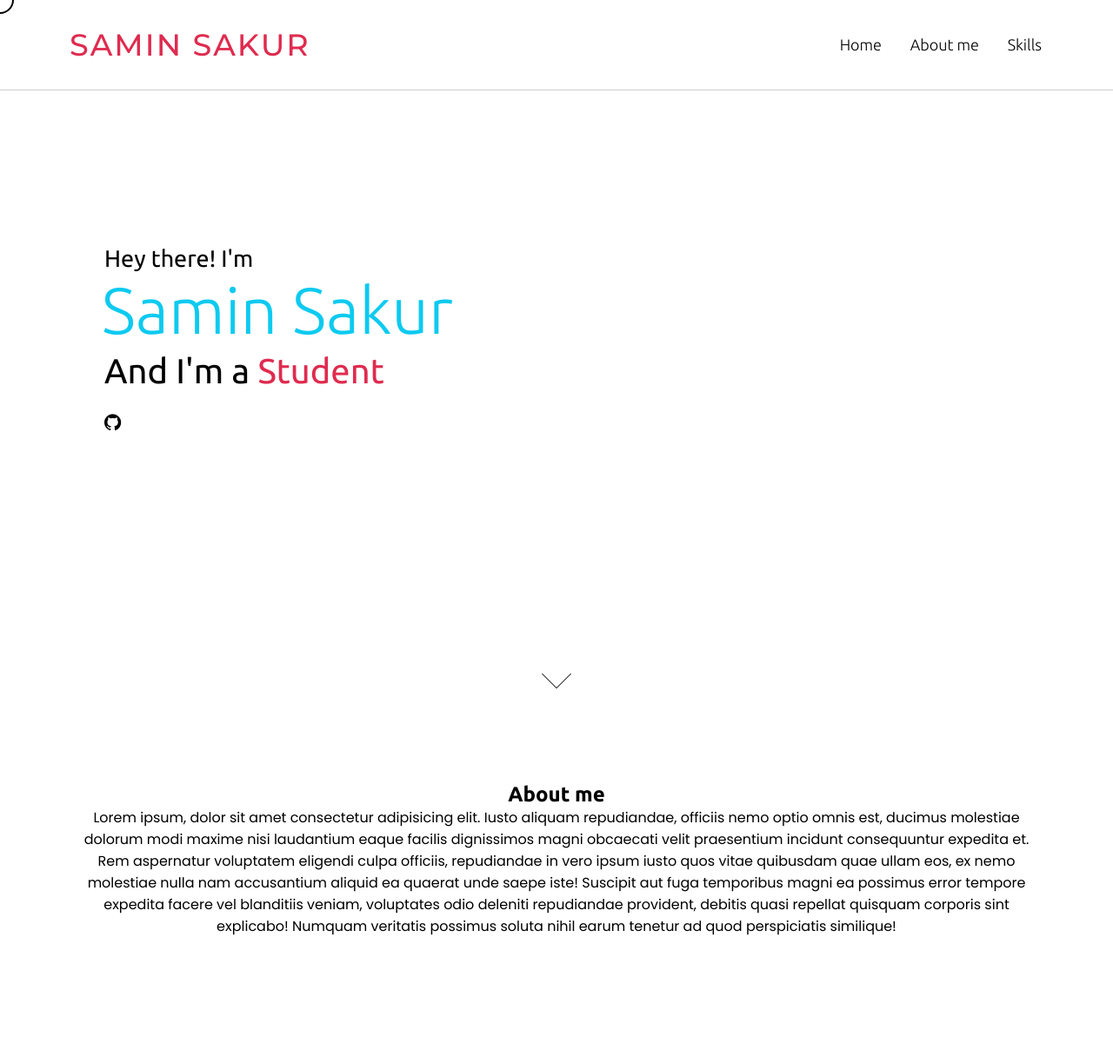
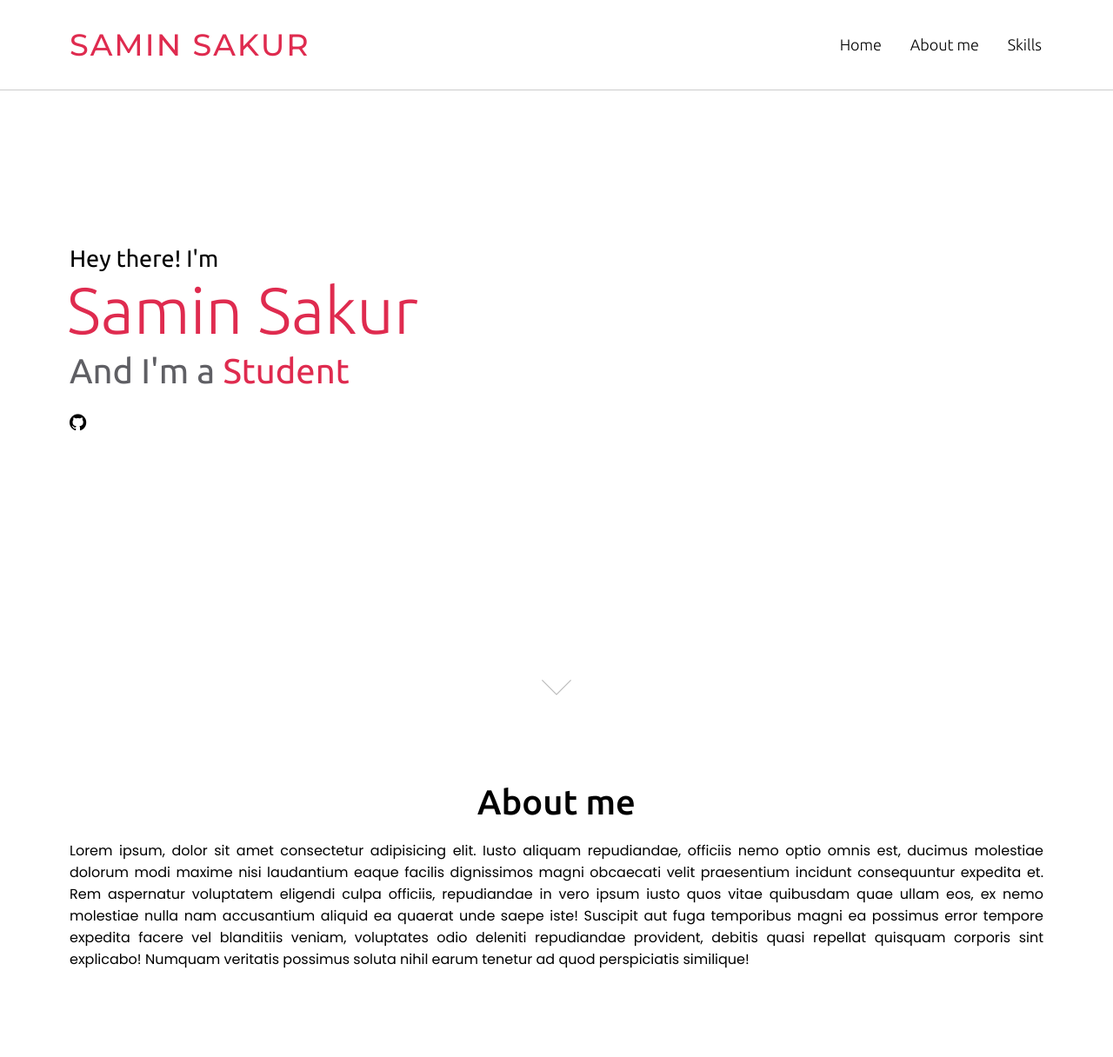
Before and after one commit to saminsakur/saminsakur.github.io, a PHP site: page / in a window 1280 px wide. Shown: the whole page at 87% size. Before the commit the page ends 1076 px from the top, so only its background shows below. Run offline with PHP 8.4, Linux system fonts and the light colour scheme.

Commit message:
Intial commit

```diff
--- a/index.html
+++ b/index.html
@@ -1,20 +1,25 @@
 <!DOCTYPE html>
 <html lang="en">
-
   <head>
     <meta charset="UTF-8" />
     <meta http-equiv="X-UA-Compatible" content="IE=edge" />
     <meta name="viewport" content="width=device-width, initial-scale=1.0" />
     <link rel="stylesheet" href="style.css" />
     <link rel="shortcut icon" href="Images/favicon.png" type="image/x-icon" />
-    <link rel="stylesheet" href="https://cdnjs.cloudflare.com/ajax/libs/font-awesome/4.7.0/css/font-awesome.min.css" />
+    <link
+      rel="stylesheet"
+      href="https://cdnjs.cloudflare.com/ajax/libs/font-awesome/4.7.0/css/font-awesome.min.css"
+    />
     <script src="https://code.jquery.com/jquery-3.6.0.min.js"></script>
     <script src="https://ajax.googleapis.com/ajax/libs/jquery/3.5.1/jquery.min.js"></script>
     <script src="https://code.jquery.com/jquery-3.5.1.min.js"></script>
     <script src="https://cdnjs.cloudflare.com/ajax/libs/typed.js/2.0.11/typed.min.js"></script>
     <script src="https://cdnjs.cloudflare.com/ajax/libs/waypoints/4.0.1/jquery.waypoints.min.js"></script>
     <script src="https://cdnjs.cloudflare.com/ajax/libs/OwlCarousel2/2.3.4/owl.carousel.min.js"></script>
-    <link rel="stylesheet" href="https://cdnjs.cloudflare.com/ajax/libs/OwlCarousel2/2.3.4/assets/owl.carousel.min.css" />
+    <link
+      rel="stylesheet"
+      href="https://cdnjs.cloudflare.com/ajax/libs/OwlCarousel2/2.3.4/assets/owl.carousel.min.css"
+    />
     <title>Samin Sakur</title>
   </head>
 
@@ -57,25 +62,32 @@
           </a>
         </div>
       </div>
-        <a href="#about">
-            <div class="scroll-down"></div>
-        </a>
+        <div class="scroll-down">
+            <a href="#about"></a>
+        </div>
     </section>
     <!-- About section start -->
     <section class="about" id="about">
       <div class="max-width">
         <h2 class="title">About me</h2>
         <div class="about-content">
-                Lorem ipsum, dolor sit amet consectetur adipisicing elit. Iusto aliquam repudiandae, officiis nemo optio omnis est, ducimus molestiae dolorum modi maxime nisi laudantium eaque facilis dignissimos magni obcaecati velit praesentium incidunt consequuntur
-                expedita et. Rem aspernatur voluptatem eligendi culpa officiis, repudiandae in vero ipsum iusto quos vitae quibusdam quae ullam eos, ex nemo molestiae nulla nam accusantium aliquid ea quaerat unde saepe iste! Suscipit aut fuga temporibus
-                magni ea possimus error tempore expedita facere vel blanditiis veniam, voluptates odio deleniti repudiandae provident, debitis quasi repellat quisquam corporis sint explicabo! Numquam veritatis possimus soluta nihil earum tenetur ad quod
-                perspiciatis similique!
+          <p>
+            Lorem ipsum, dolor sit amet consectetur adipisicing elit. Iusto
+            aliquam repudiandae, officiis nemo optio omnis est, ducimus
+            molestiae dolorum modi maxime nisi laudantium eaque facilis
+            dignissimos magni obcaecati velit praesentium incidunt consequuntur
+            expedita et. Rem aspernatur voluptatem eligendi culpa officiis,
+            repudiandae in vero ipsum iusto quos vitae quibusdam quae ullam eos,
+            ex nemo molestiae nulla nam accusantium aliquid ea quaerat unde
+            saepe iste! Suscipit aut fuga temporibus magni ea possimus error
+            tempore expedita facere vel blanditiis veniam, voluptates odio
+            deleniti repudiandae provident, debitis quasi repellat quisquam
+            corporis sint explicabo! Numquam veritatis possimus soluta nihil
+            earum tenetur ad quod perspiciatis similique!
+          </p>
         </div>
       </div>
     </section>
-
-
     <script src="./js/script.js"></script>
   </body>
-
 </html>
--- a/js/script.js
+++ b/js/script.js
@@ -2,7 +2,6 @@ let mouseCursor = document.querySelector('.cursor')
 
 $(document).ready(function() {
     $(window).scroll(function() {
-        console.log($(window).scrollTop());
         if ($(window).scrollTop() > 20) {
             $("header").addClass("sticky");
             $("h1").addClass("sticky-state");
@@ -11,6 +10,11 @@ $(document).ready(function() {
             $("header").removeClass("sticky");
             $("h1").removeClass("sticky-state");
             $(".menu-item").removeClass("sticky-state");
+        }
+        if ($(window).scrollTop() > 200) {
+            $(".scroll-down").addClass("no-display");
+        } else {
+            $(".scroll-down").removeClass("no-display");
         }
     });
     // script to toggle menu when menu icon pressed
--- a/style.css
+++ b/style.css
@@ -1,5 +1,5 @@
-@import url('https://fonts.googleapis.com/css2?family=Montserrat:wght@500;600;700&family=Poppins:wght@400;500;600;700&family=Ubuntu:wght@400;500;700&display=swap');
-@import url('https://fonts.googleapis.com/css2?family=Ubuntu:wght@300&display=swap');
+@import url("https://fonts.googleapis.com/css2?family=Montserrat:wght@500;600;700&family=Poppins:wght@400;500;600;700&family=Ubuntu:wght@400;500;700&display=swap");
+@import url("https://fonts.googleapis.com/css2?family=Ubuntu:wght@300&display=swap");
 * {
   margin: 0;
   padding: 0;
@@ -9,9 +9,9 @@
 html {
   scroll-behavior: smooth;
 }
-
-
-/* header styling */
+.cursor {
+  display: none;
+}
 
 .max-width {
   max-width: 1300px;
@@ -19,12 +19,15 @@ html {
   margin: auto;
 }
 
+/* header styling */
+
 header {
   position: fixed;
   width: 100%;
+  z-index: 999;
   padding: 30px 0;
   background: #fff;
-    font-family: 'Ubuntu', sans-serif;
+  font-family: "Ubuntu", sans-serif;
   border-bottom: 1px solid #ccc;
   transition: all 0.3s ease;
 }
@@ -56,6 +59,7 @@ header .menu li a {
   font-weight: 100;
   color: #000;
   border-bottom: transparent 2px solid;
+  transition: border 0.3s ease;
 }
 
 header .menu li a:hover {
@@ -67,7 +71,6 @@ header .max-width {
   align-items: center;
   justify-content: space-between;
 }
-
 
 /* styling menu-btn */
 
@@ -85,14 +88,13 @@ header .max-width {
 header h1 {
   font-weight: 40;
   text-transform: uppercase;
-    font-family: 'Montserrat', sans-serif;
+  font-family: "Montserrat", sans-serif;
   font-size: 35px;
   letter-spacing: 2px;
   /* background: linear-gradient(to right top, #43cea2, #185a9d);
     -webkit-text-fill-color: transparent;
     -webkit-background-clip: text; */
 }
-
 
 /* Style home section */
 
@@ -102,11 +104,11 @@ header h1 {
   height: 100vh;
   color: #000;
   min-height: 500px;
-    font-family: 'Ubuntu', sans-serif;
+  font-family: "Ubuntu", sans-serif;
 }
 
 .home .max-width {
-    margin: auto 0 auto 40px;
+  width: 100%;
 }
 
 .home .home-content .text-1 {
@@ -117,16 +119,17 @@ header h1 {
   font-size: 75px;
   font-weight: 300;
   margin-left: -3px;
-    color: #0dcaf0;
+  color: #df2b4f;
 }
 
 .home .home-content .text-3 {
   font-size: 40px;
   margin: 5px 0;
+  color: #5f5f64;
 }
 
 .home .home-content .text-3 span {
-    color: #df2b4f
+  color: #df2b4f;
 }
 
 .home .links a i {
@@ -135,10 +138,13 @@ header h1 {
   padding: 20px 0;
 }
 
-
 /* styling scroll down button */
 
-a .scroll-down {
+.scroll-down.no-display {
+  display: none;
+}
+
+.scroll-down {
   position: absolute;
   bottom: 32px;
   left: 50%;
@@ -149,13 +155,17 @@ a .scroll-down {
   border-bottom: 1px solid rgba(0, 0, 0, 0.9);
   -webkit-transform: rotate(-45deg);
   transform: rotate(-45deg);
-    -webkit-animation: sdb05 1.5s infinite;
-    animation: sdb05 1.5s infinite;
+  -webkit-animation: scrollDown 1.5s infinite;
+  animation: scrollDown 1.5s infinite;
   box-sizing: border-box;
   cursor: pointer;
 }
 
-@-webkit-keyframes sdb05 {
+.home .scroll-down a{
+  padding: 20px;
+}
+
+@-webkit-keyframes scrollDown {
   0% {
     -webkit-transform: rotate(-45deg) translate(0, 0);
     opacity: 0;
@@ -169,7 +179,7 @@ a .scroll-down {
   }
 }
 
-@keyframes sdb05 {
+@keyframes scrollDown {
   0% {
     transform: rotate(-45deg) translate(0, 0);
     opacity: 0;
@@ -183,6 +193,9 @@ a .scroll-down {
   }
 }
 
+section {
+  padding: 100px 0;
+}
 
 /* About section styling */
 
@@ -192,6 +205,9 @@ section {
 
 .about .title {
   font-family: "Ubuntu", sans-serif;
+  font-size: 40px;
+  font-weight: 500;
+  padding-bottom: 20px;
   text-align: center;
 }
 
@@ -200,6 +216,9 @@ section {
   text-align: center;
 }
 
+.about .about-content p{
+  text-align: justify;
+}
 
 /* styling cursor */
 
@@ -215,15 +234,16 @@ section {
   transition: all 0.03s ease-out;
 }
 
-
 /*responsive media query */
-
-@media (max-width: 1104px) {
+@media (max-width: 1300px) {
   .home .max-width {
-        margin-left: 0px;
+    margin-left: 0;
   }
 }
 
+@media (max-width: 1104px) {
+
+}
 @media (max-width: 991px) {
   .max-width {
     padding: 0 50px;
@@ -279,10 +299,12 @@ section {
   }
   .home .home-content .text-2 {
     font-size: 70px;
-        color: #0dcaf0;
   }
   .home .home-content .text-3 {
     font-size: 35px;
+  }
+  .max-width{
+    max-width: 800px;
   }
 }
 
@@ -308,6 +330,9 @@ section {
 }
 
 @media (max-width: 500px) {
+  header h1 {
+    font-size: 30px;
+  }
   .cursor {
     display: none;
   }
```
Lines whose indentation alone changed are shown as unchanged.
